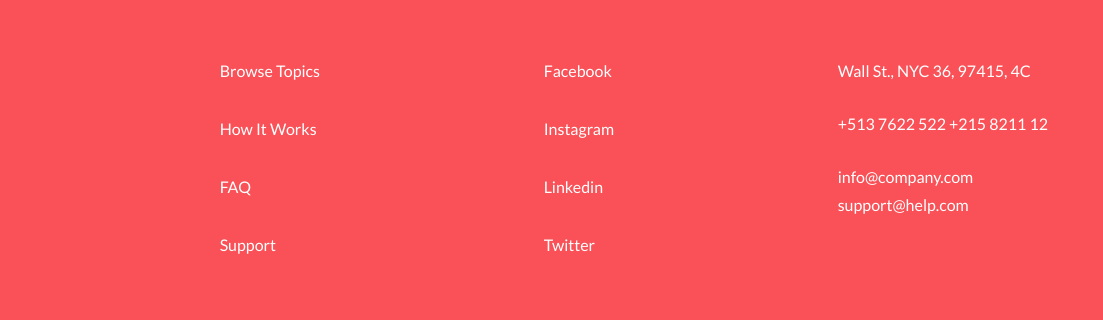
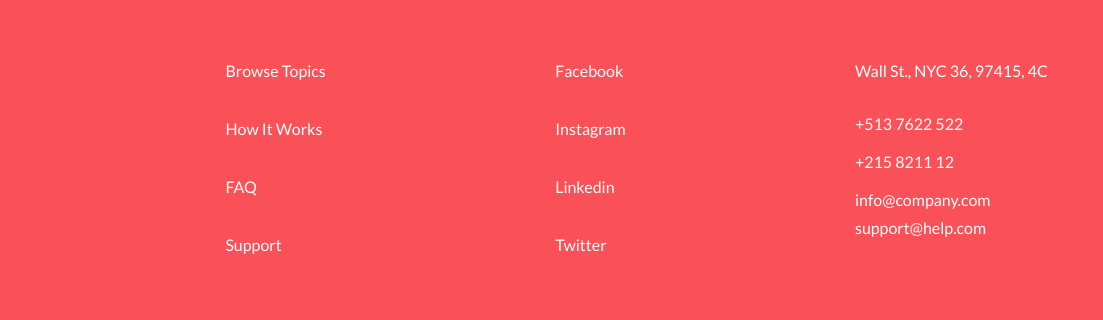
Before and after one commit to nadyagr/KALLYAS, a plain HTML site: page index.html in a window 1280 px wide. Shown: the part 6970-7290 px from the top of the page, 177-1280 px from the left. Drawn offline with nearby package versions, Linux system fonts and the light colour scheme.

Commit message:
Update index.html

```diff
--- a/index.html
+++ b/index.html
@@ -4,6 +4,7 @@
   <meta charset="UTF-8">
   <meta name="viewport" content="width=device-width, initial-scale=1.0">
   <meta http-equiv="X-UA-Compatible" content="ie=edge">
+  <meta name="format-detection" content="telephone=no"/>
   <title>KALLYAS</title>
   <link rel="stylesheet" href="css/reset.css">
   <link href="https://fonts.googleapis.com/css2?family=Lato&family=Roboto:wght@500;700&display=swap" rel="stylesheet">
@@ -348,7 +349,8 @@
         <div class="footer__coordinates">
           <div class="footer__adress">
             <div class="footer-adress__item">Wall St., NYC 36, 97415, 4C</div>
-            <div class="footer-adress__item">+513 7622 522  +215 8211 12</div>
+            <a href="tel:+513 7622 522" class="footer-adress__item">+513 7622 522 </a>
+            <a href="tel:+215 8211 12" class="footer-adress__item">+215 8211 12</a>
           </div>
           <div class="footer__mail">
             <a href="mailto:info@company.com">info@company.com</a>
```
